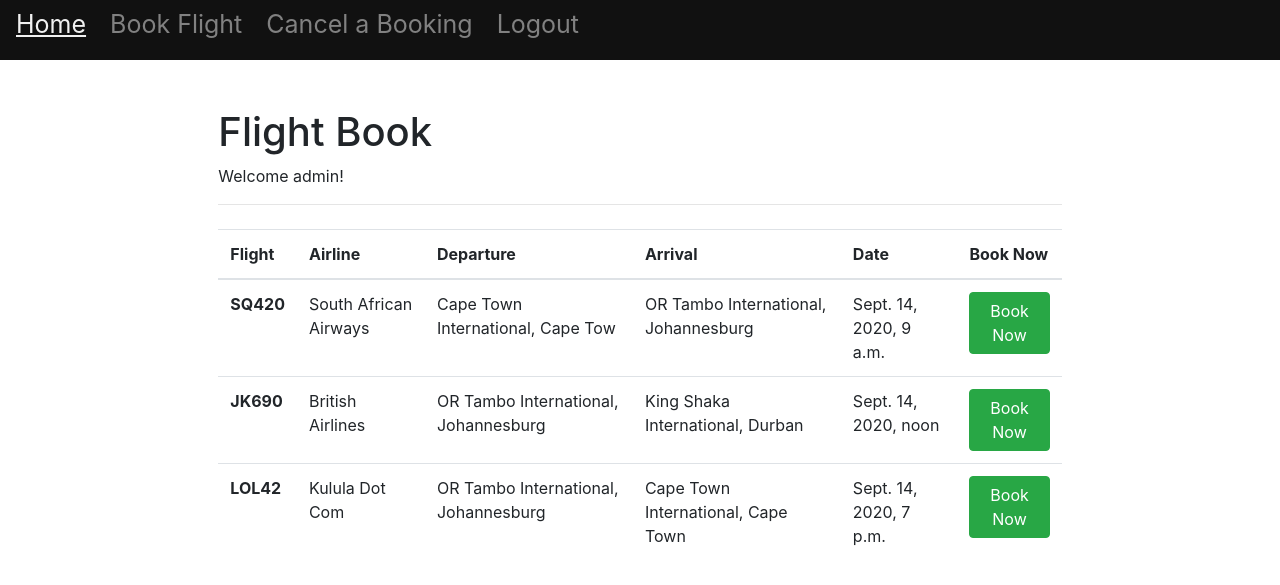
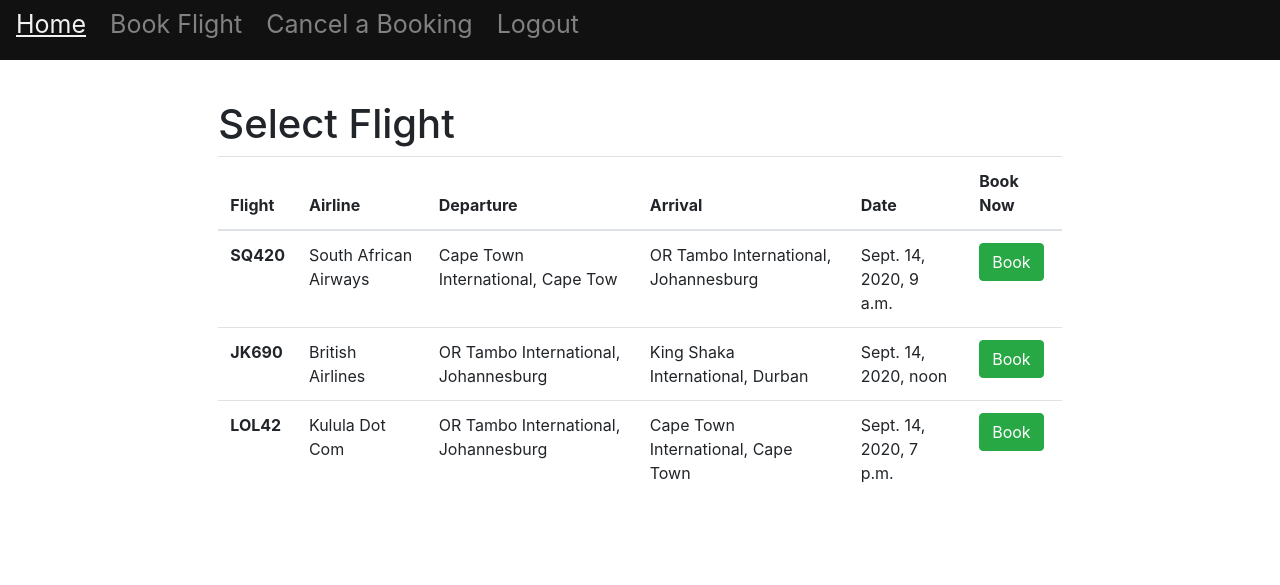
Before and after one commit to Sprinklepope/CSC312GroupProject, a Django app: page /booking/flight/ in a window 1280 px wide. Shown: the top 585 px of the page. Run offline with Django 3.2, Linux system fonts and the light colour scheme; a user stored in the database is signed in; data comes from the database, SQL or seed files in the repository; both versions use the stored data as it was after the commit; some libraries are stand-ins or nearby versions.

Commit message:
Configuring FlightList View

```diff
--- a/booking/templates/booking/flight_list.html
+++ b/booking/templates/booking/flight_list.html
@@ -1,5 +1,6 @@
 {% extends "main/base.html" %}
 {% block content %}
+    <h1>Select Flight</h1>
     <table class="table">
         <thead>
             <tr>
@@ -19,7 +20,7 @@
                     <td>{{ flight.departureLocation }}</td>
                     <td>{{ flight.arrivalLocation }}</td>
                     <td>{{ flight.flightDateTime }}</td>
-                    <td><a href="#"><button type="button" class="btn btn-success">Book Now</button></a></td>
+                    <td><a href="#"><button type="button" class="btn btn-success">Book</button></a></td>
                 </tr>
             {% endfor %}
         </tbody>
--- a/members/templates/main/base.html
+++ b/members/templates/main/base.html
@@ -63,12 +63,6 @@
 	<div id="content" name="content" class="main">
 		<div class="row justify-content-center">
 			<div class="col-8">
-				<h1 class="mt-2">Flight Book</h1>
-<!--				<h1 class="mt-2">Con Air</h1>-->
-                {% if user.is_authenticated %}
-                    <p>Welcome {{user.username}}!</p>
-                {% endif %}
-				<hr class="mt-0 mb-4">
 				{% block content %}
 				{% endblock %}
 			</div>
```
Also changed, not shown: db.sqlite3.
